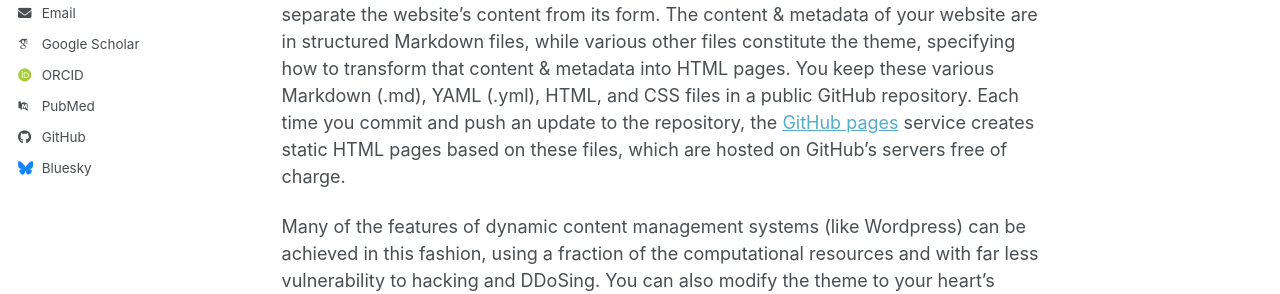
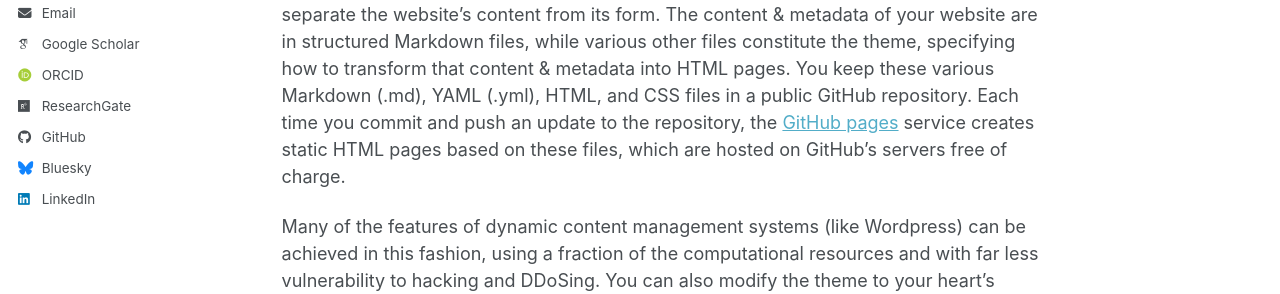
Before and after one commit to QingliLIU/academicpage_qingli.github.io, a Jekyll site: the page built from _pages/about.md, in a window 1280 px wide. Shown: the part 429-723 px from the top of the page. Built offline with Jekyll 4.4.1, drawn with Linux system fonts in a browser that asks for light colours; some web fonts are replaced; a script bundle is joined from its source files by our own code; library files that are not in the unit come from our copies; some of the changed lines change nothing that is shown.

Commit message:
Update _config.yml

```diff
--- a/_config.yml
+++ b/_config.yml
@@ -33,18 +33,18 @@ author:
   email            : "none@example.org"
 
   # Academic websites
-  academia         : # URL
-  arxiv            : # URL - Update with the correct link to your profile
-  googlescholar    : "https://scholar.google.com/citations?user=PS_CX0AAAAAJ"
-  inspire-hep      : # URL
-  impactstory      : # URL
+  # academia         : # URL
+  # arxiv            : # URL - Update with the correct link to your profile
+  googlescholar    : "https://scholar.google.com/citations?user=nkZjDrUAAAAJ&hl=en"
+  # inspire-hep      : # URL
+  # impactstory      : # URL
   orcid            : "https://orcid.org/yourorcidurl"
-  semantic         : # URL
-  ssrn             : # URL
-  pubmed           : "https://www.ncbi.nlm.nih.gov/pubmed/?term=john+snow"
-  researchgate     : # URL
-  scopus           : # URL
-  zotero           : # URL
+  # semantic         : # URL
+  # ssrn             : # URL
+  # pubmed           : "https://www.ncbi.nlm.nih.gov/pubmed/?term=john+snow"
+  researchgate     : "https://www.researchgate.net/profile/Qingli-Liu-3"
+  # scopus           : # URL
+  # zotero           : # URL
 
 
   # Repositories and software development
@@ -66,7 +66,7 @@ author:
   keybase          : # Username
   instagram        : # Username
   lastfm           : # Username
-  linkedin         : # Username
+  linkedin         : "Qingli Liu"
   mastodon         : # URL
   medium           : # URL
   pinterest        : # Username
```
